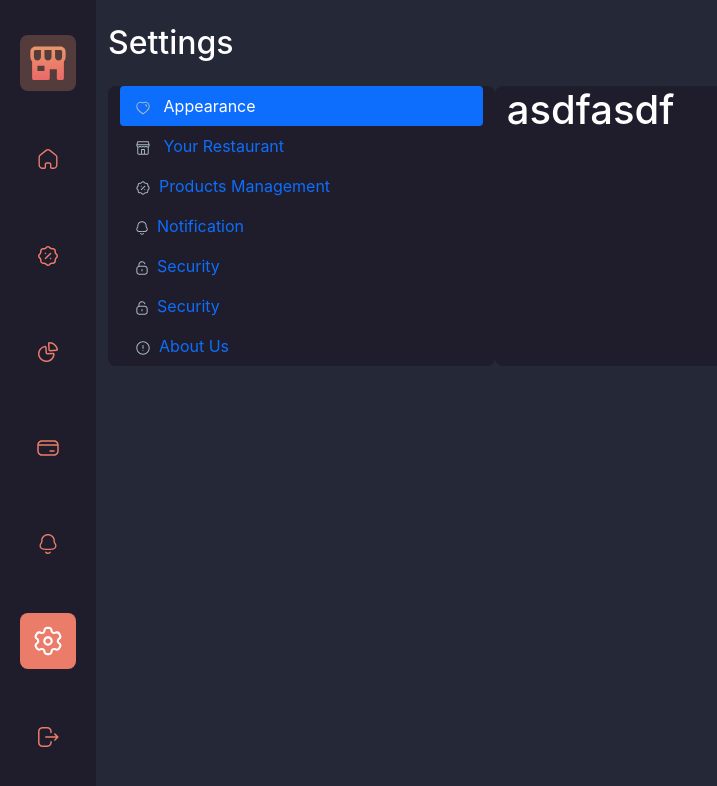
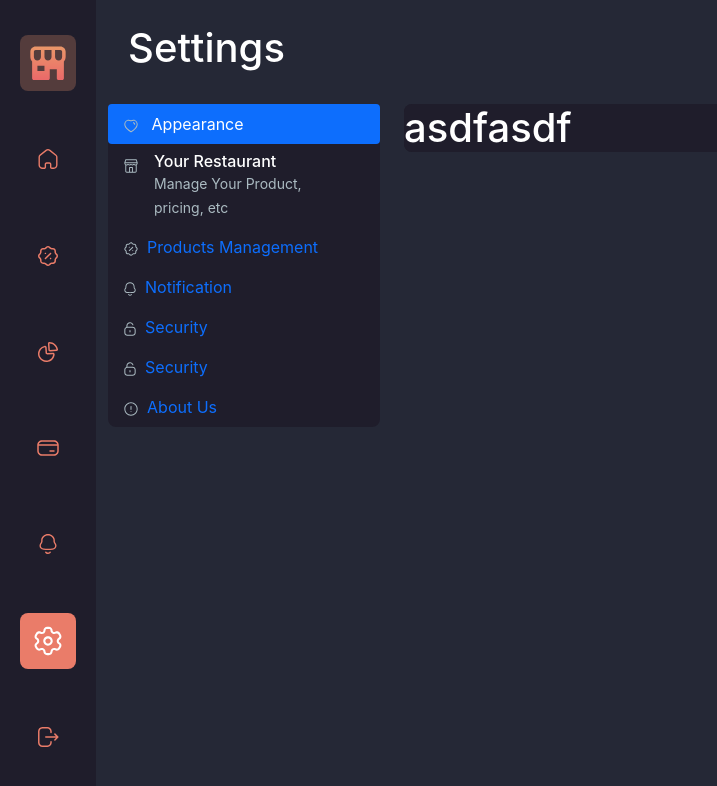
Before and after one commit to ewno92/rest_dark, a Next.js app: page /setting in a window 1280 px wide. Shown: the top 786 px of the page, without its empty margins (0-717 px from the left). Built offline with nearby package versions, Linux system fonts and the light colour scheme.

Commit message:
settings-tab menu style added

```diff
--- a/pages/dashboard.js
+++ b/pages/dashboard.js
@@ -34,7 +34,7 @@ const Dashboard = () => {
           </Row>
 
           <Row className="summary-container">
-            <Col sm={12} xl={4} className="mb-2 ">
+            <Col sm={12} xl={4} className="mb-2">
               <div className="card">
                 <div className="card-top">
                   <div className="icon-container">
--- a/pages/setting.js
+++ b/pages/setting.js
@@ -13,14 +13,19 @@ import {
 
 const Settings = () => {
   return (
-    <Container fluid id="settings" className="">
+    <Container fluid id="settings">
+      <Row className="m-0">
+        <Col>
+          <h1 className="header mx-2 my-4 w-100">Settings</h1>
+        </Col>
+      </Row>
+
       <Row>
-        <Col className="header h2 my-4 w-100">Settings</Col>
-      </Row>
+        <Col>
+          <Tab.Container id="left-tabs" defaultActiveKey="first">
             <Row>
-        <Tab.Container id="left-tabs" defaultActiveKey="first">
-          <Row className="m-0">
-            <Col className="tabs">
+              <Col sm={12} lg={3}>
+                <div className="tabs my-2">
                   <Nav variant="pills" className="flex-column">
                     <Nav.Item>
                       <Nav.Link eventKey="first">
@@ -30,7 +35,17 @@ const Settings = () => {
 
                     <Nav.Item>
                       <Nav.Link eventKey="second">
-                    <Restaurant /> &nbsp; Your Restaurant
+                        <div className="tab-menu d-flex">
+                          <div className="icon-container">
+                            <Restaurant />
+                          </div>
+                          <div className="text-container px-3">
+                            <h5 className="title">Your Restaurant</h5>
+                            <span className="description">
+                              Manage Your Product, pricing, etc
+                            </span>
+                          </div>
+                        </div>
                       </Nav.Link>
                     </Nav.Item>
                     <Nav.Item>
@@ -64,9 +79,11 @@ const Settings = () => {
                       </Nav.Link>
                     </Nav.Item>
                   </Nav>
+                </div>
               </Col>
 
-            <Col sm={8} className="tab-content">
+              <Col>
+                <div className="tab-content my-2">
                   <Tab.Content>
                     <Tab.Pane eventKey="first">
                       <h1>asdfasdf</h1>
@@ -90,9 +107,11 @@ const Settings = () => {
                       <h2>seven</h2>
                     </Tab.Pane>
                   </Tab.Content>
+                </div>
               </Col>
             </Row>
           </Tab.Container>
+        </Col>
       </Row>
     </Container>
   );
--- a/styles/Setting.scss
+++ b/styles/Setting.scss
@@ -1,4 +1,5 @@
 #settings {
+  // box-sizing: border-box;
   background-color: #252836;
   // background-color: white;
   height: 100vh;
@@ -14,6 +15,19 @@
     border-radius: 8px;
     background-color: #1f1d2b;
     // margin-right: 10px;
+    .tab-menu {
+      .text-container {
+        .title {
+          font-size: 16px;
+          color: #fff;
+          margin: 0;
+        }
+      }
+      .description {
+        font-size: 14px;
+        color: #abbbc2;
+      }
+    }
   }
 
   .tab-content {
```
Lines whose indentation alone changed are shown as unchanged.
